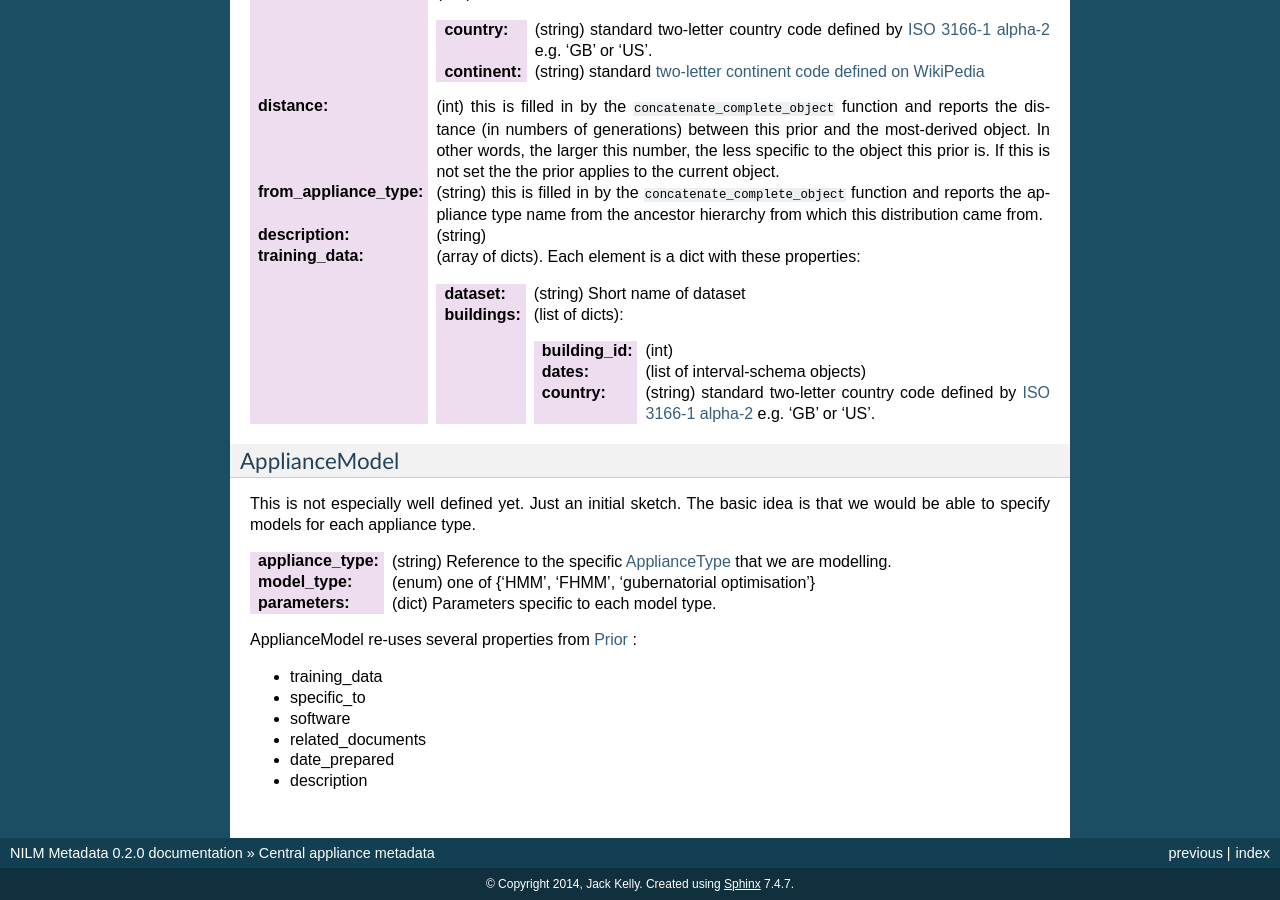
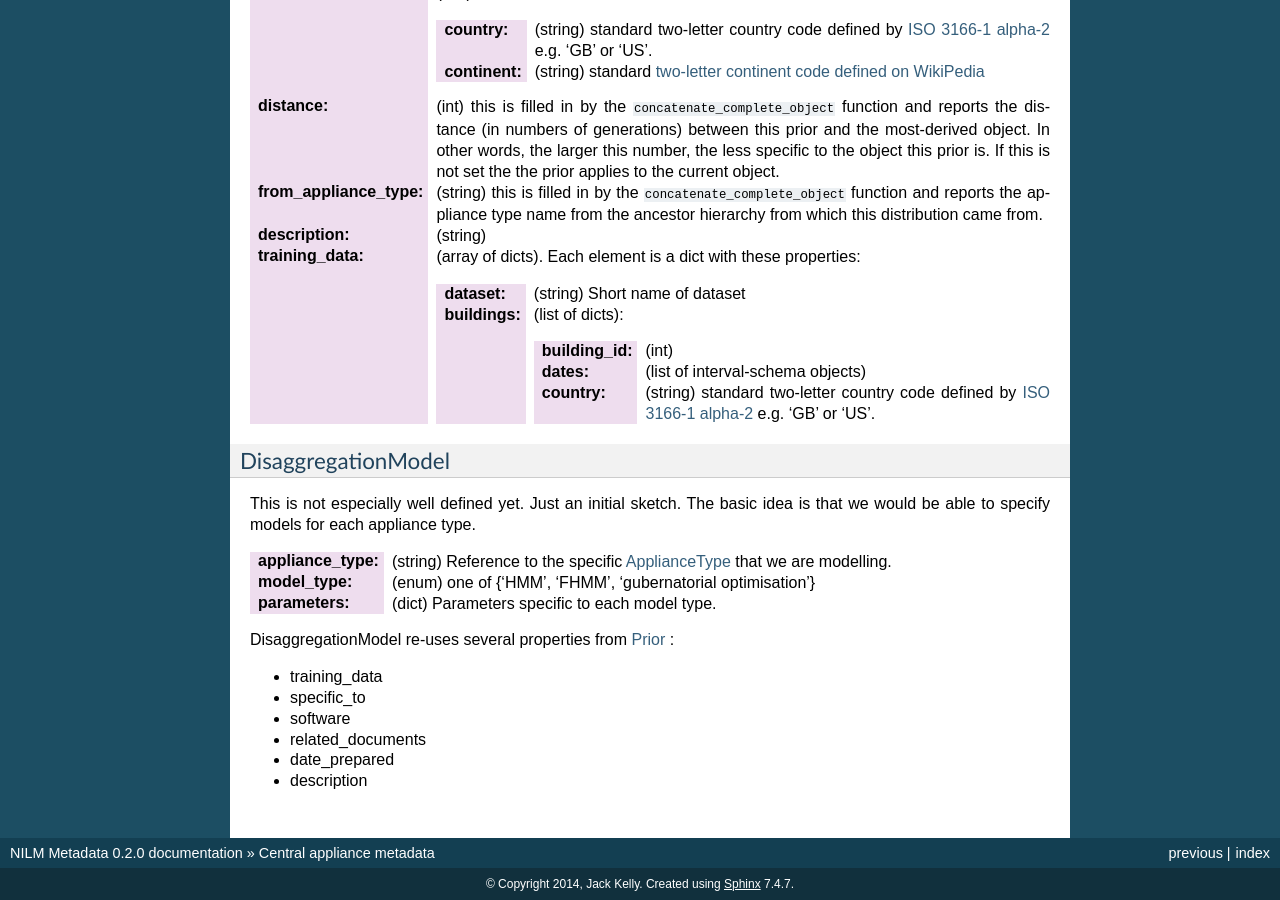
Before and after one commit to nilmtk/nilm_metadata, a Sphinx documentation site: the page built from docs/source/central_metadata.rst, in a window 1280 px wide and 900 px high, scrolled down 7918 px. Built offline with Sphinx 7.4.7, drawn with Linux system fonts in a browser that asks for light colours; some of the changed text lies outside the part shown.

Commit message:
ApplianceModel changed to DisaggregationModel, appliances added

```diff
--- a/docs/source/central_metadata.rst
+++ b/docs/source/central_metadata.rst
@@ -354,7 +354,7 @@ categorical variables, specify the categorical distribution.
             <http://en.wikipedia.org/wiki/ISO_3166-1_alpha-2>`_
             e.g. 'GB' or 'US'.
 
-ApplianceModel
+DisaggregationModel
 --------------
 
 This is not especially well defined yet. Just an initial sketch.  The
@@ -367,7 +367,7 @@ appliance type.
              optimisation'}
 :parameters: (dict) Parameters specific to each model type.
 
-ApplianceModel re-uses several properties from :ref:`prior-schema` :
+DisaggregationModel re-uses several properties from :ref:`prior-schema` :
 
 * training_data
 * specific_to
--- a/nilm_metadata/version.py
+++ b/nilm_metadata/version.py
@@ -1,2 +1,2 @@
-version = '0.2.0.dev-24d529f'
+version = '0.2.0.dev-f4f8eaa'
 short_version = '0.2.0'
```
Also changed, not shown: docs/source/schema.svg, 2 other files.
